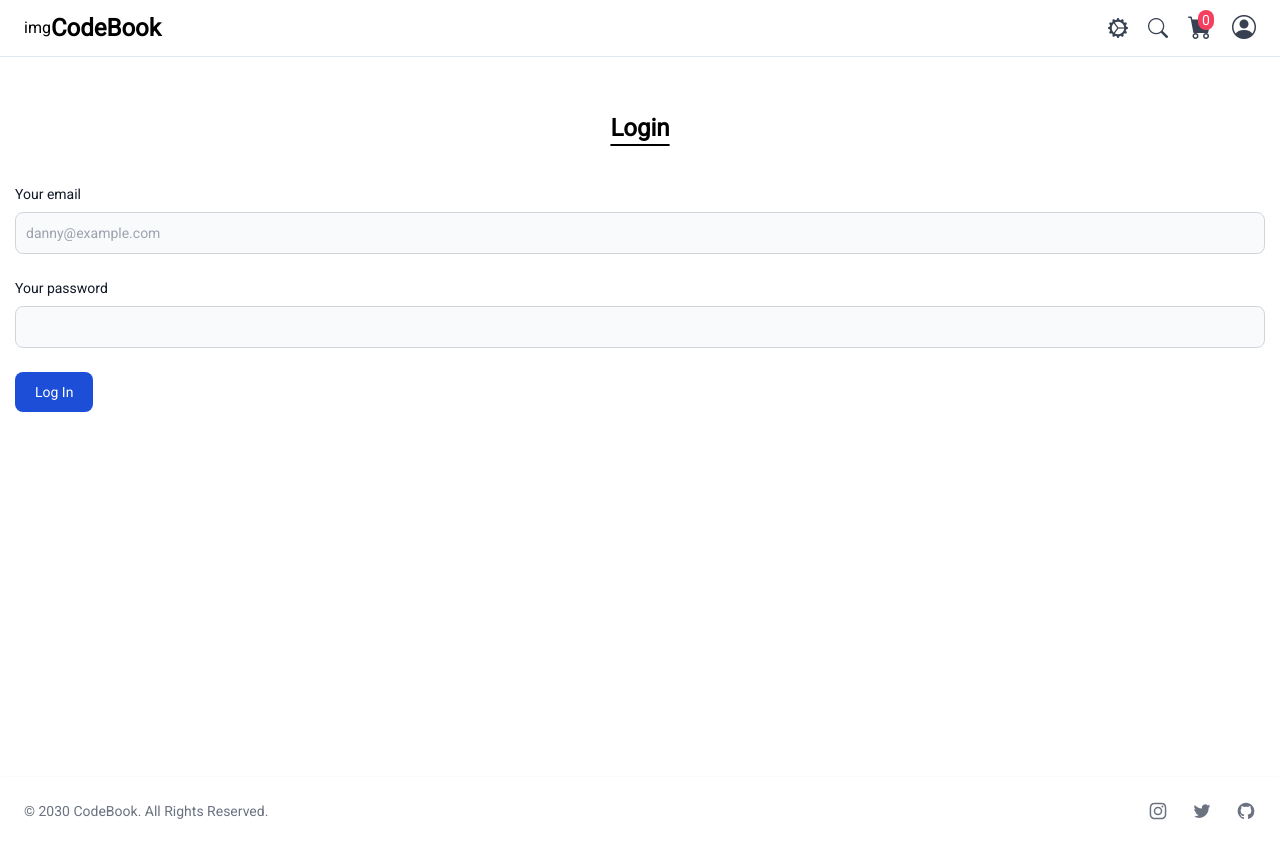
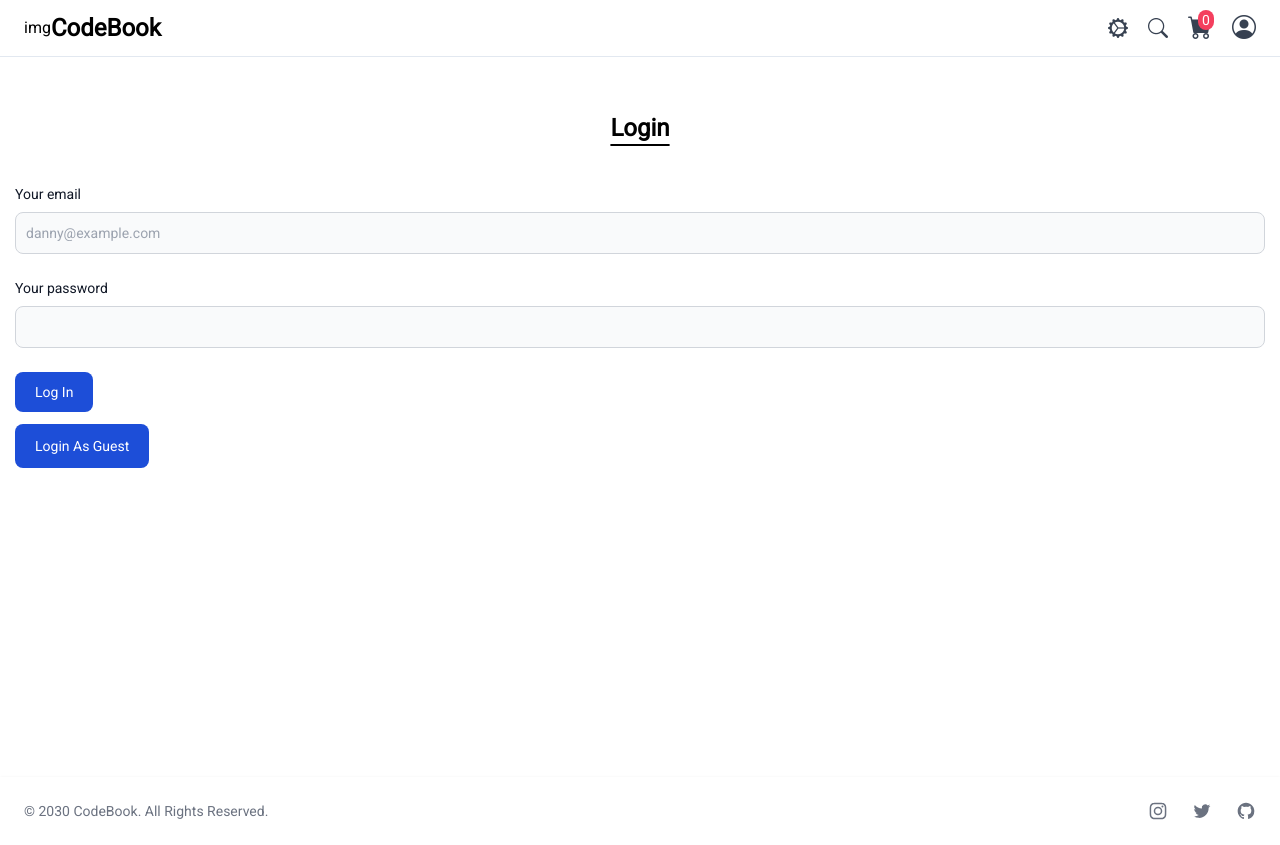
Before and after one commit to chubbyini/codebook, a React (Vite) app: page /login in a window 1280 px wide. Built offline with nearby package versions, Linux system fonts and the light colour scheme; no server answers.

Commit message:
login as guest

```diff
--- a/src/Pages/Login.jsx
+++ b/src/Pages/Login.jsx
@@ -40,6 +40,34 @@
 
   }
 
+  async function handleLoginGuest(){
+    email.current.value = "danny@gmail";
+    password.current.value = "12345678";
+    try{
+      const authDetail = {
+        email: email.current.value,
+        password: password.current.value
+      }
+      const data = await login(authDetail);
+      data.accessToken ? navigate("/products") : toast.error(data);
+    } catch(error) {
+      if(error.status === 401){
+        toast.error("Invalid email or password", {
+          closeButton: true,
+          autoClose: 5000,
+          closeOnClick: true
+        });
+      }else{
+        toast.error(error.message, {
+          closeButton: true,
+          autoClose: 5000,
+          closeOnClick: true
+        });
+      }
+      console.error("Login failed:", error);
+    }
+  }
+
   return (
     <main>
       <section>
@@ -56,7 +84,7 @@
           </div>
           <button type="submit" className="text-white bg-blue-700 hover:bg-blue-800 focus:ring-4 focus:outline-none focus:ring-blue-300 font-medium rounded-lg text-sm w-full sm:w-auto px-5 py-2.5 text-center dark:bg-blue-600 dark:hover:bg-blue-700 dark:focus:ring-blue-800">Log In</button>
         </form>
-        {/* <button className="mt-3 cursor-pointer text-white bg-blue-700 hover:bg-blue-800 focus:ring-4 focus:outline-none focus:ring-blue-300 font-medium rounded-lg text-sm w-full sm:w-auto px-5 py-3 text-center dark:bg-blue-600 dark:hover:bg-blue-700 dark:focus:ring-blue-800">Login As Guest</button> */}
+        <button onClick={()=>handleLoginGuest()} className="mt-3 cursor-pointer text-white bg-blue-700 hover:bg-blue-800 focus:ring-4 focus:outline-none focus:ring-blue-300 font-medium rounded-lg text-sm w-full sm:w-auto px-5 py-3 text-center dark:bg-blue-600 dark:hover:bg-blue-700 dark:focus:ring-blue-800">Login As Guest</button>
     </main>
   )
 }
```
